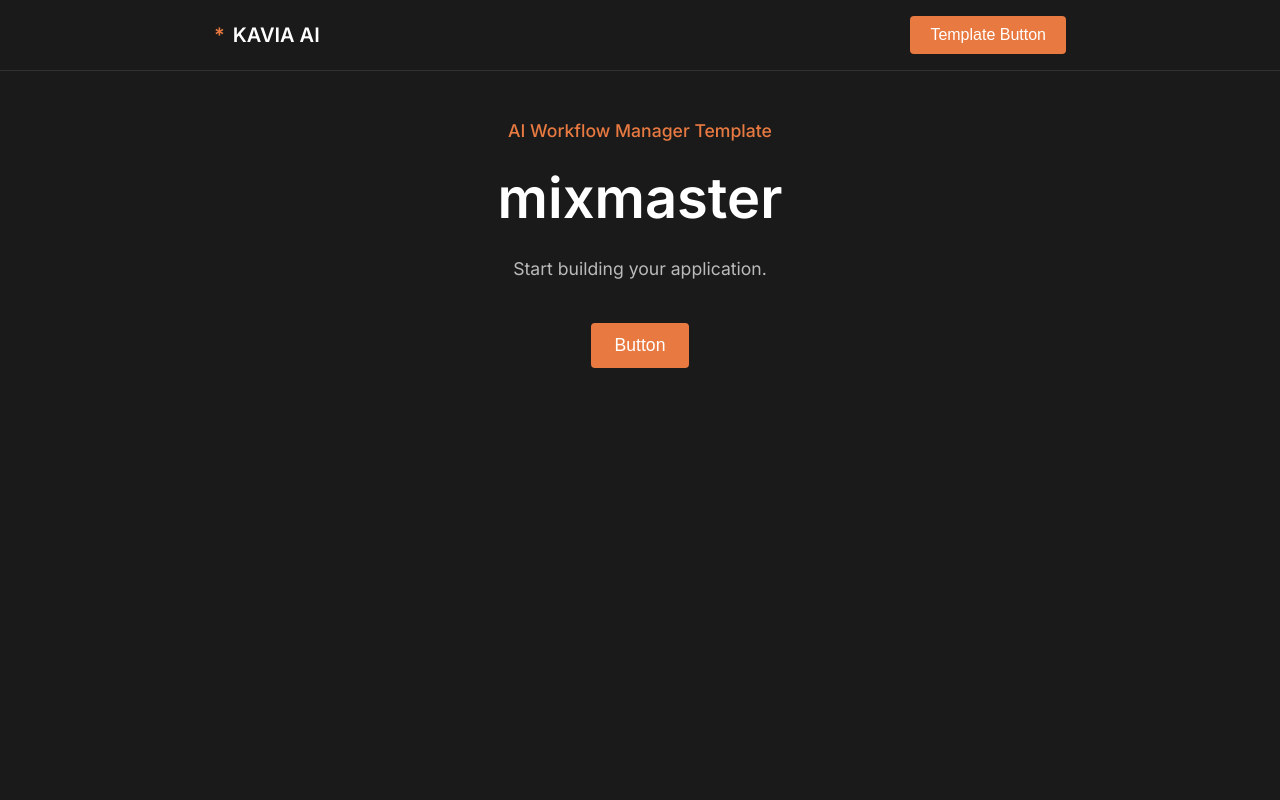
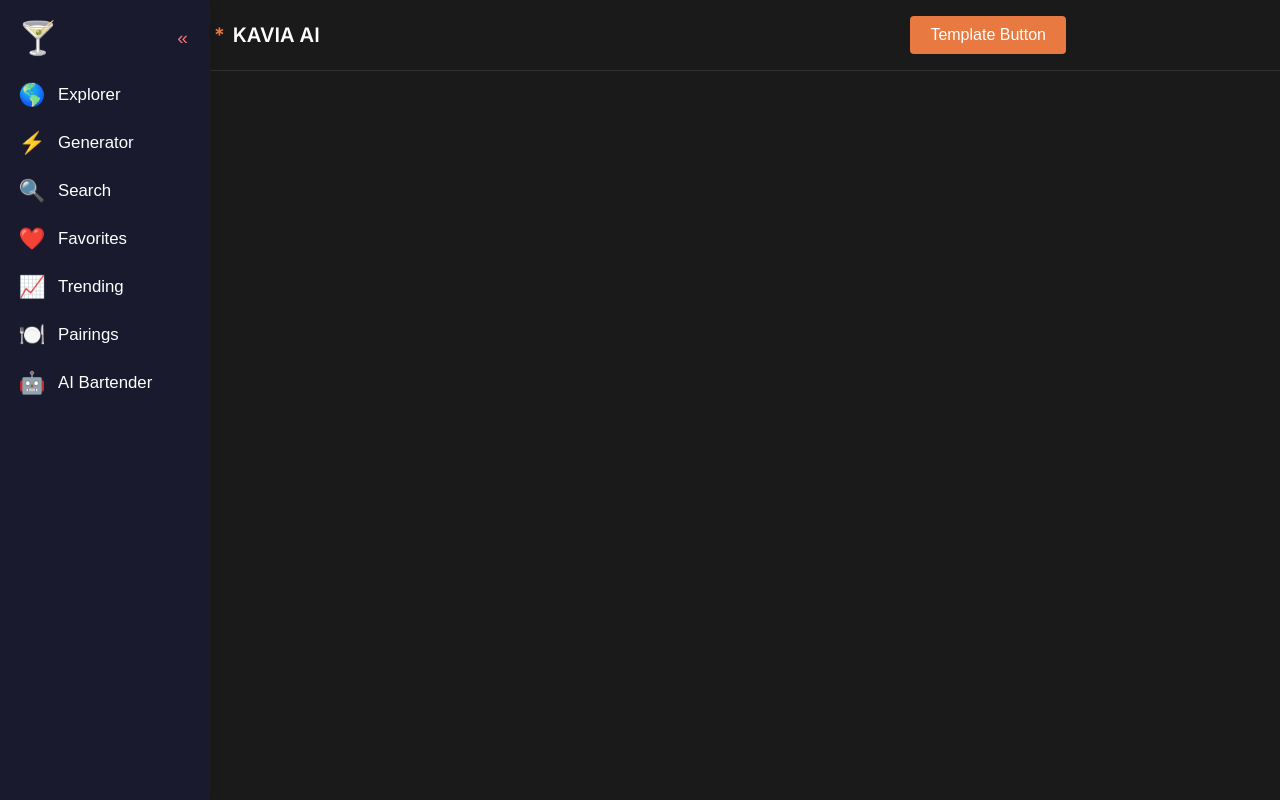
Before and after one commit to Workflow-Manager-admin/mixmaster-102939-b128bcb9, a React (Create React App) app in the folder mixmaster/: page / in a window 1280 px wide. Shown: the top 800 px of the page. Built offline with nearby package versions, Linux system fonts and the light colour scheme; the HTML template or start-up script is replaced by a standard one.

Commit message:
Auto-commit: Changes as of 2025-05-28T23:20:51.459017+00:00

```diff
--- a/mixmaster/src/App.css
+++ b/mixmaster/src/App.css
@@ -1,6 +1,9 @@
 :root {
   --kavia-orange: #E87A41;
   --kavia-dark: #1A1A1A;
+  --kavia-main-bg: #1A1A2E;
+  --kavia-main-bg-dark: #16213E;
+  --kavia-accent: #F67280;
   --text-color: #ffffff;
   --text-secondary: rgba(255, 255, 255, 0.7);
   --border-color: rgba(255, 255, 255, 0.1);
--- a/mixmaster/src/App.js
+++ b/mixmaster/src/App.js
@@ -1,9 +1,49 @@
-import React from 'react';
+import React, { useState } from 'react';
 import './App.css';
+import Sidebar from './components/Sidebar';
+import './components/Sidebar.css';
 
 function App() {
+  // For demonstration: switch hero content by sidebar navigation
+  const [activeSection, setActiveSection] = useState("explorer");
+
+  // Dummy content for each section (replace with real containers later)
+  const sections = {
+    explorer: {
+      title: "Liquor & Mixer Explorer",
+      desc: "Browse various liquor types (Whiskey, Gin, Tequila...), view descriptions, recommended mixers, and cocktail suggestions."
+    },
+    generator: {
+      title: "Cocktail Generator",
+      desc: "Generate cocktail recipes based on selected liquor and preferences. Get ingredients and recipe steps instantly!"
+    },
+    search: {
+      title: "Smart Search",
+      desc: "Search for liquors and cocktails by name. Discover drink details, mix ideas, and suggestions."
+    },
+    favorites: {
+      title: "Favorites & Shopping List",
+      desc: "Save favorite cocktails and add missing ingredients to your personal shopping list for easy planning."
+    },
+    trending: {
+      title: "Trending & Seasonal Mixes",
+      desc: "See what's hot: trending cocktails and themed suggestions for every season and vibe."
+    },
+    pairings: {
+      title: "Liquor Pairings",
+      desc: "Find the perfect food pairings for your favorite drinks, enhancing every sip and snack."
+    },
+    "ai-bartender": {
+      title: "AI Bartender",
+      desc: "Ask our AI what cocktails you can make – personalized drink ideas and interactive help at your service."
+    },
+  };
+
   return (
-    <div className="app">
+    <div className="app app-has-sidebar">
+      <Sidebar onNavigate={setActiveSection} />
+
+      <div className="main-content">
         <nav className="navbar">
           <div className="container">
             <div style={{ display: 'flex', justifyContent: 'space-between', width: '100%' }}>
@@ -18,12 +58,12 @@
         <main>
           <div className="container">
             <div className="hero">
-            <div className="subtitle">AI Workflow Manager Template</div>
+              <div className="subtitle">{sections[activeSection].title}</div>
 
               <h1 className="title">mixmaster</h1>
 
               <div className="description">
-              Start building your application.
+                {sections[activeSection].desc}
               </div>
 
               <button className="btn btn-large">Button</button>
@@ -31,6 +71,7 @@
           </div>
         </main>
       </div>
+    </div>
   );
 }
 
```
Also changed, not shown: 1 other file (tests, documents, lock files or other folders). Lines whose indentation alone changed are shown as unchanged.
